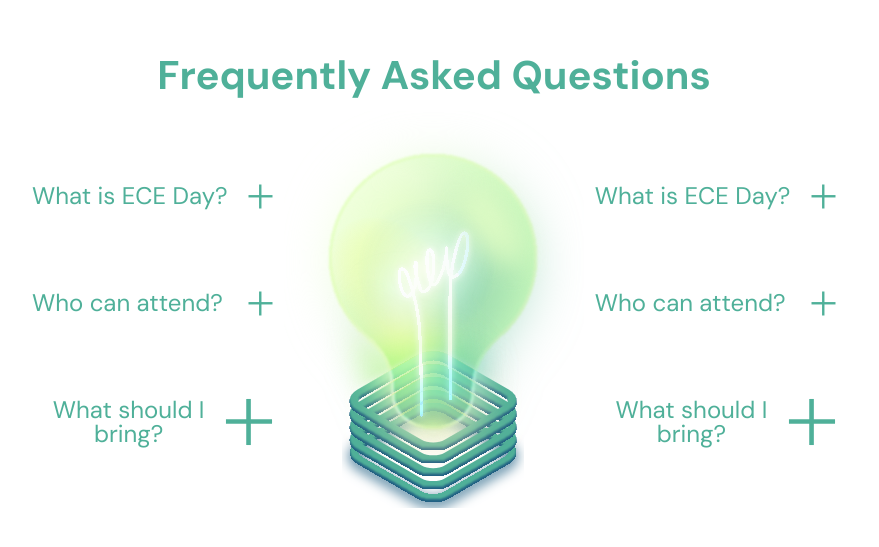
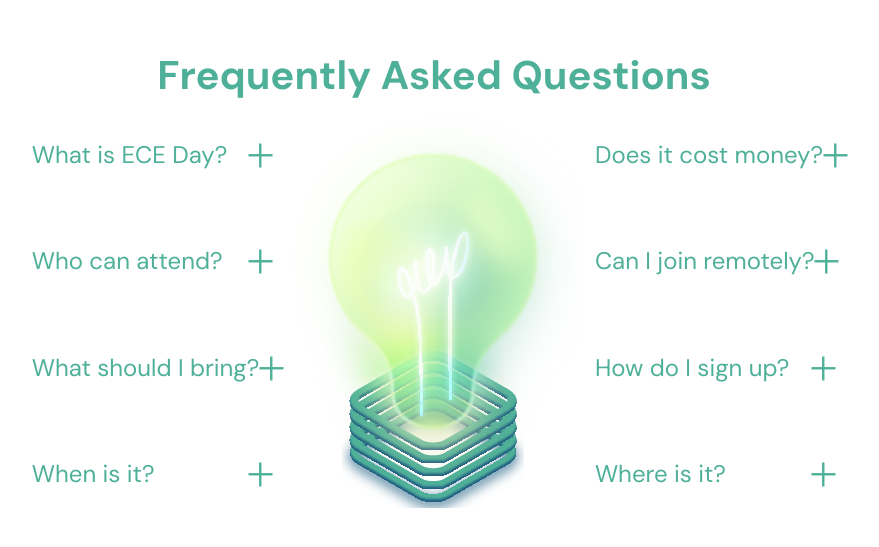
Before and after one commit to eceday/website, a Next.js app: page / in a window 1280 px wide. Shown: the part 2361-2908 px from the top of the page, without its empty margins (206-1085 px from the left). Built offline with nearby package versions, Linux system fonts and the light colour scheme.

Commit message:
show faq answer on click

```diff
--- a/src/components/FAQ/index.jsx
+++ b/src/components/FAQ/index.jsx
@@ -1,6 +1,71 @@
+import { useState } from 'react';
 import style from './style.module.scss';
 
-const FAQ = () => (
+export default function FAQ() {
+
+  const questions = [
+    {
+      q: "What is ECE Day?",
+      a: "Good question",
+    },
+    {
+      q: "Who can attend?",
+      a: "Anyone",
+    },
+    {
+      q: "What should I bring?",
+      a: "Yourself",
+    },
+    {
+      q: "When is it?",
+      a: "Next Thursday?",
+    },
+    {
+      q: "Does it cost money?",
+      a: "Nope",
+    },
+    {
+      q: "Can I join remotely?",
+      a: "No?",
+    },
+    {
+      q: "How do I sign up?",
+      a: "Just show up",
+    },
+    {
+      q: "Where is it?",
+      a: "Warren Bear",
+    }
+  ];
+
+  const [showAns, setShowAns] = useState(new Array(questions.length).fill(false));
+
+  function handleClick(ind){
+    let newShowAns = new Array(questions.length).fill(false);
+    if (showAns[ind] == false)
+      newShowAns[ind] = true;
+    setShowAns(newShowAns);
+  }
+
+  function createRow(ind){
+    return (
+      <div className={style.faqRow} key={ind}>
+        <p className={style.faqText}>{questions[ind].q}</p>
+        <img
+          src="faqPlus.svg"
+          alt="Expand FAQ"
+          className={style.faqPlus}
+          onClick={()=>handleClick(ind)}
+          currentstate={showAns[ind] ? 1 : 0}
+        />
+        {showAns[ind] &&
+          <p className={style.faqAns}>{questions[ind].a}</p>
+        }
+      </div>
+    );
+  }
+
+  return (
   <section id="faq" className={style.container}>
     <div className={style.content}>
       <div className={style.header}>
@@ -9,18 +74,7 @@ const FAQ = () => (
 
 
       <div className={style.left}>
-        <div className={style.faqRow}>
-          <p className={style.faqText}>What is ECE Day?</p>
-          <img src="faqPlus.svg" alt="Expand FAQ" className={style.faqPlus} />
-        </div>
-        <div className={style.faqRow}>
-          <p className={style.faqText}>Who can attend?</p>
-          <img src="faqPlus.svg" alt="Expand FAQ" className={style.faqPlus} />
-        </div>
-        <div className={style.faqRow}>
-          <p className={style.faqText}>What should I bring?</p>
-          <img src="faqPlus.svg" alt="Expand FAQ" className={style.faqPlus} />
-        </div>
+        {[0, 1, 2, 3].map(x=>createRow(x))}
       </div>
 
       <div className={style.center}>
@@ -28,22 +82,9 @@ const FAQ = () => (
       </div>
 
       <div className={style.right}>
-      <div className={style.faqRow}>
-          <p className={style.faqText}>What is ECE Day?</p>
-          <img src="faqPlus.svg" alt="Expand FAQ" className={style.faqPlus} />
-        </div>
-        <div className={style.faqRow}>
-          <p className={style.faqText}>Who can attend?</p>
-          <img src="faqPlus.svg" alt="Expand FAQ" className={style.faqPlus} />
-        </div>
-        <div className={style.faqRow}>
-          <p className={style.faqText}>What should I bring?</p>
-          <img src="faqPlus.svg" alt="Expand FAQ" className={style.faqPlus} />
-        </div>
+        {[4, 5, 6, 7].map(x=>createRow(x))}
       </div>
 
     </div>
-  </section>
-);
-
-export default FAQ;
+  </section>);
+}
--- a/src/components/FAQ/style.module.scss
+++ b/src/components/FAQ/style.module.scss
@@ -49,17 +49,40 @@
     }
 
     .faqRow{
-      display: flex;
+      display: grid;
       justify-content: space-between;
-      width: 100%;
+      grid-template-columns: max-content max-content;
+      grid-template-rows: max-content min-content;
+      grid-template-areas:
+        "que button"
+        "ans ans";
       .faqText{
+        grid-area: que;
         color: #4FB099;
         font-size: 1.5rem;
-        align-self: flex-start;
+        // align-self: flex-start;
       }
       .faqPlus{
+        grid-area: button;
         cursor: pointer;
-        margin-right: 0;
+      }
+      .faqAns{
+        grid-area: ans;
+        text-align: left;
+      }
+      .faqPlus[currentstate='1']{
+        animation: turnX 0.25s ease-in 0s 1 normal forwards;
+      }
+      .faqPlus[currentstate='0']{
+        animation: turnPlus 0.25s ease-in 0s 1 normal forwards;
+      }
+      @keyframes turnX {
+        from {transform:rotate(0deg);}
+        to {transform:rotate(45deg);}
+      }
+      @keyframes turnPlus {
+        from {transform:rotate(45deg);}
+        to {transform:rotate(0deg);}
       }
     }
   }
```
